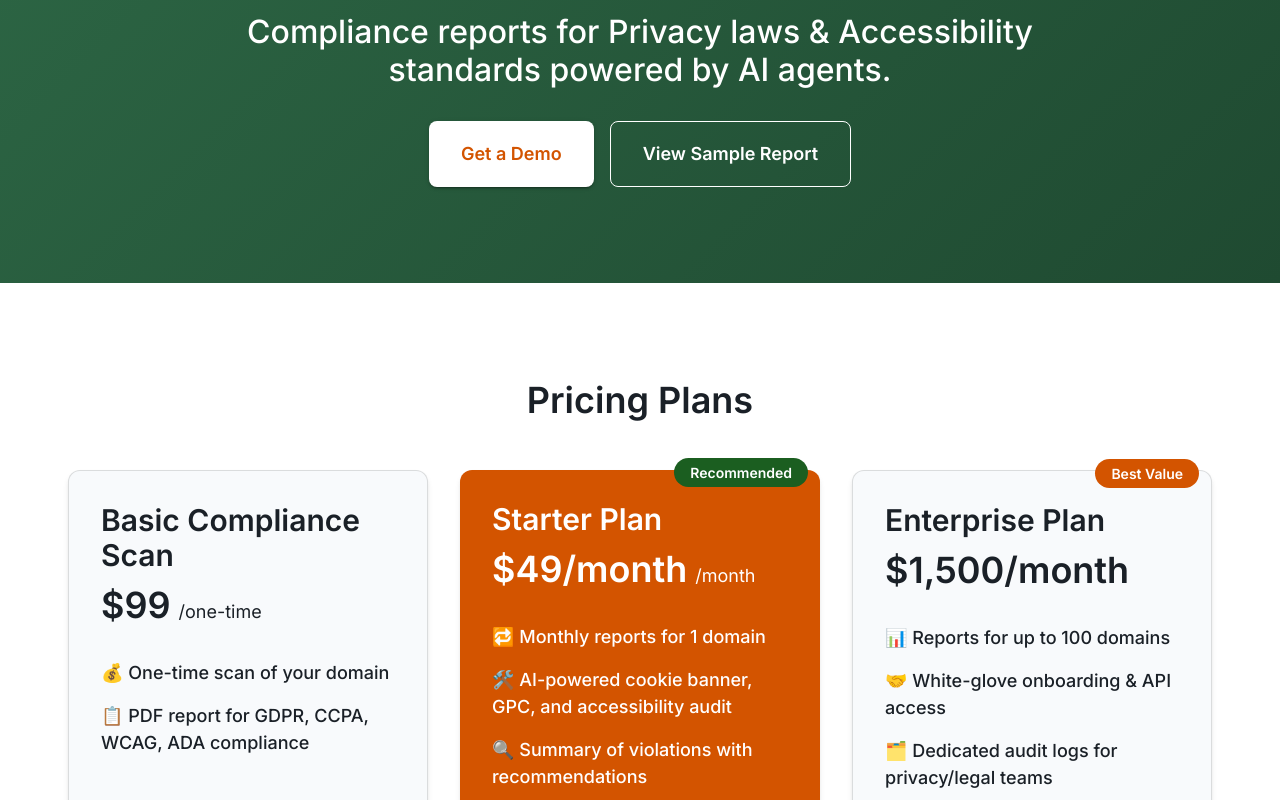
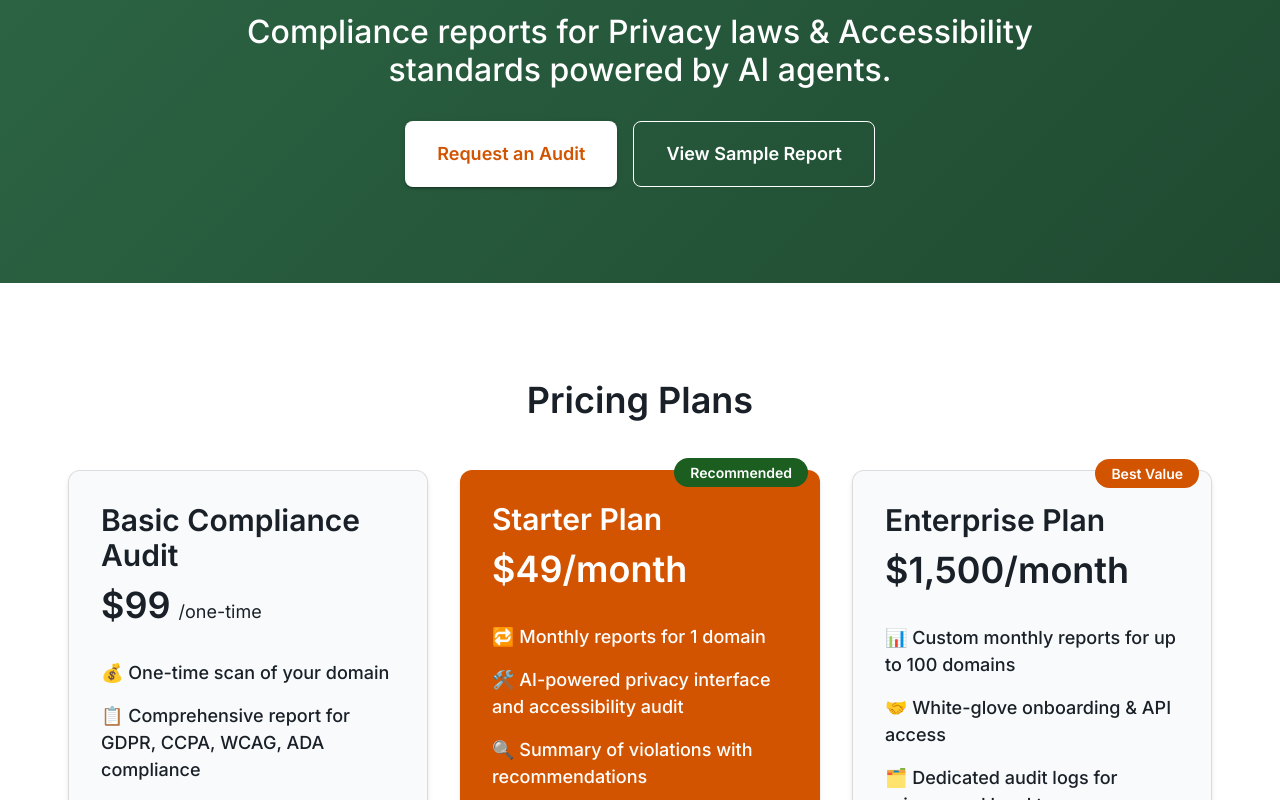
Before and after one commit to papayaverse/agent_carica, a React (Vite) app: page / in a window 1280 px wide. Shown: the part 460-1260 px from the top of the page. Built offline with nearby package versions, Linux system fonts and the light colour scheme.

Commit message:
looks better

```diff
--- a/src/App.jsx
+++ b/src/App.jsx
@@ -6,7 +6,7 @@ import TimelineSection from './components/TimelineSection';
 import ComplianceSection from './components/ComplianceSection';
 import FeaturesSection from './components/FeaturesSection';
 import HowItWorksSection from './components/HowItWorksSection';
-import TestimonialsSection from './components/TestimonialsSection';
+// import TestimonialsSection from './components/TestimonialsSection';
 import ContactSection from './components/ContactSection';
 import Footer from './components/Footer';
 
@@ -19,7 +19,7 @@ const App = () => {
       <ComplianceSection />
       <FeaturesSection />
       <HowItWorksSection />
-      <TestimonialsSection />
+      {/* <TestimonialsSection /> */}
       <ContactSection />
       <Footer />
     </Box>
--- a/src/components/ContactSection.jsx
+++ b/src/components/ContactSection.jsx
@@ -46,7 +46,7 @@ const ContactSection = () => {
             textAlign="center"
             gutterBottom
           >
-            Request a Demo
+            Request an Audit
           </Typography>
           <Typography
             variant="h5"
@@ -54,7 +54,7 @@ const ContactSection = () => {
             textAlign="center"
             sx={{ mb: 6 }}
           >
-            See how Carica can help protect your business
+            See how Carica can help ensure your compliance
           </Typography>
 
           <Box
--- a/src/components/HeroSection.jsx
+++ b/src/components/HeroSection.jsx
@@ -106,7 +106,7 @@ const HeroSection = () => {
               },
             }}
           >
-            Get a Demo
+            Request an Audit
           </Button>
           <Button
             variant="outlined"
--- a/src/components/HowItWorksSection.jsx
+++ b/src/components/HowItWorksSection.jsx
@@ -59,17 +59,17 @@ const HowItWorksSection = () => {
     {
       icon: '🕵️',
       title: 'AI Analysis',
-      description: 'Our AI agent crawls and analyzes your site for compliance issues',
+      description: 'Our AI agent scans and analyzes your website\'s privacy interface',
     },
     {
       icon: '📊',
       title: 'Risk Assessment',
-      description: 'Identifies dark patterns and potential compliance risks',
+      description: 'We identify and document potential compliance risks',
     },
     {
       icon: '📥',
       title: 'Actionable Report',
-      description: 'Receive a detailed, tailored report with specific recommendations',
+      description: 'We send you a detailed, tailored report with regulatory citations and specific recommendations',
     },
   ];
 
--- a/src/components/PricingSection.jsx
+++ b/src/components/PricingSection.jsx
@@ -39,8 +39,8 @@ const PricingCard = ({ title, price, features, popular, enterprise, buttonText =
         {title}
       </Typography>
       <Typography variant="h2" component="p" gutterBottom sx={{ display: 'flex', alignItems: 'baseline' }}>
-        {price}
-        {!enterprise && <Typography component="span" sx={{ ml: 1 }}>/{price.includes('month') ? 'month' : 'one-time'}</Typography>}
+        {price.includes('/month') ? price : `${price}`}
+        {!enterprise && !price.includes('/month') && <Typography component="span" sx={{ ml: 1 }}>/one-time</Typography>}
       </Typography>
       <Stack spacing={2} sx={{ mt: 4, mb: 4 }}>
         {features.map((feature, index) => (
@@ -88,11 +88,11 @@ const PricingSection = () => {
   };
   const pricingPlans = [
     {
-      title: 'Basic Compliance Scan',
+      title: 'Basic Compliance Audit',
       price: '$99',
       features: [
         '💰 One-time scan of your domain',
-        '📋 PDF report for GDPR, CCPA, WCAG, ADA compliance'
+        '📋 Comprehensive report for GDPR, CCPA, WCAG, ADA compliance'
       ],
     },
     {
@@ -100,7 +100,7 @@ const PricingSection = () => {
       price: '$49/month',
       features: [
         '🔁 Monthly reports for 1 domain',
-        '🛠️ AI-powered cookie banner, GPC, and accessibility audit',
+        '🛠️ AI-powered privacy interface and accessibility audit',
         '🔍 Summary of violations with recommendations'
       ],
       popular: true,
@@ -109,9 +109,9 @@ const PricingSection = () => {
       title: 'Enterprise Plan',
       price: '$1,500/month',
       features: [
-        '📊 Reports for up to 100 domains',
+        '📊 Custom monthly reports for up to 100 domains',
         '🤝 White-glove onboarding & API access',
-        '🗂️ Dedicated audit logs for privacy/legal teams',
+        '🗂️ Dedicated audit logs for privacy and legal teams',
         '📞 Quarterly compliance consultation'
       ],
       enterprise: true,
```
